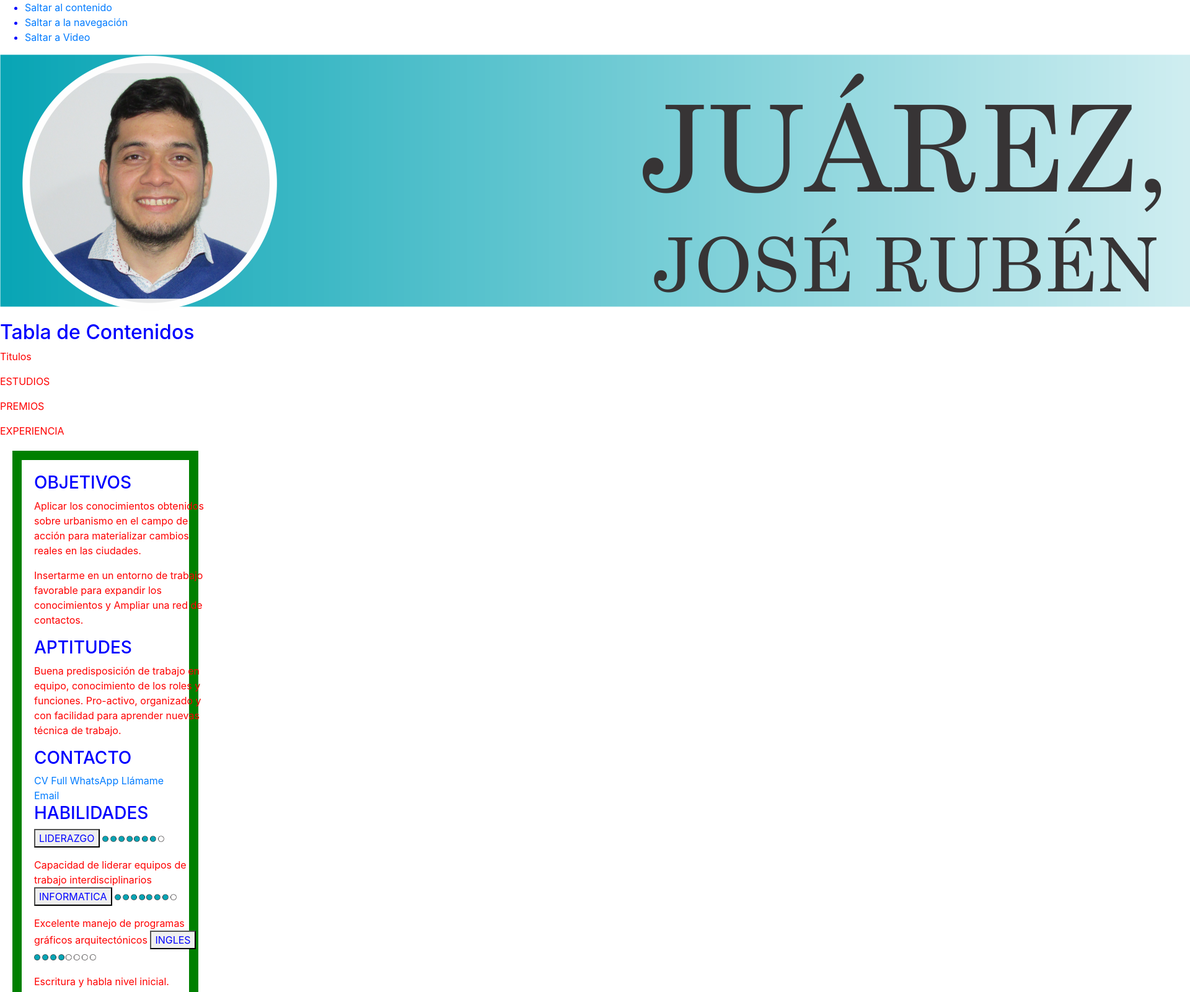
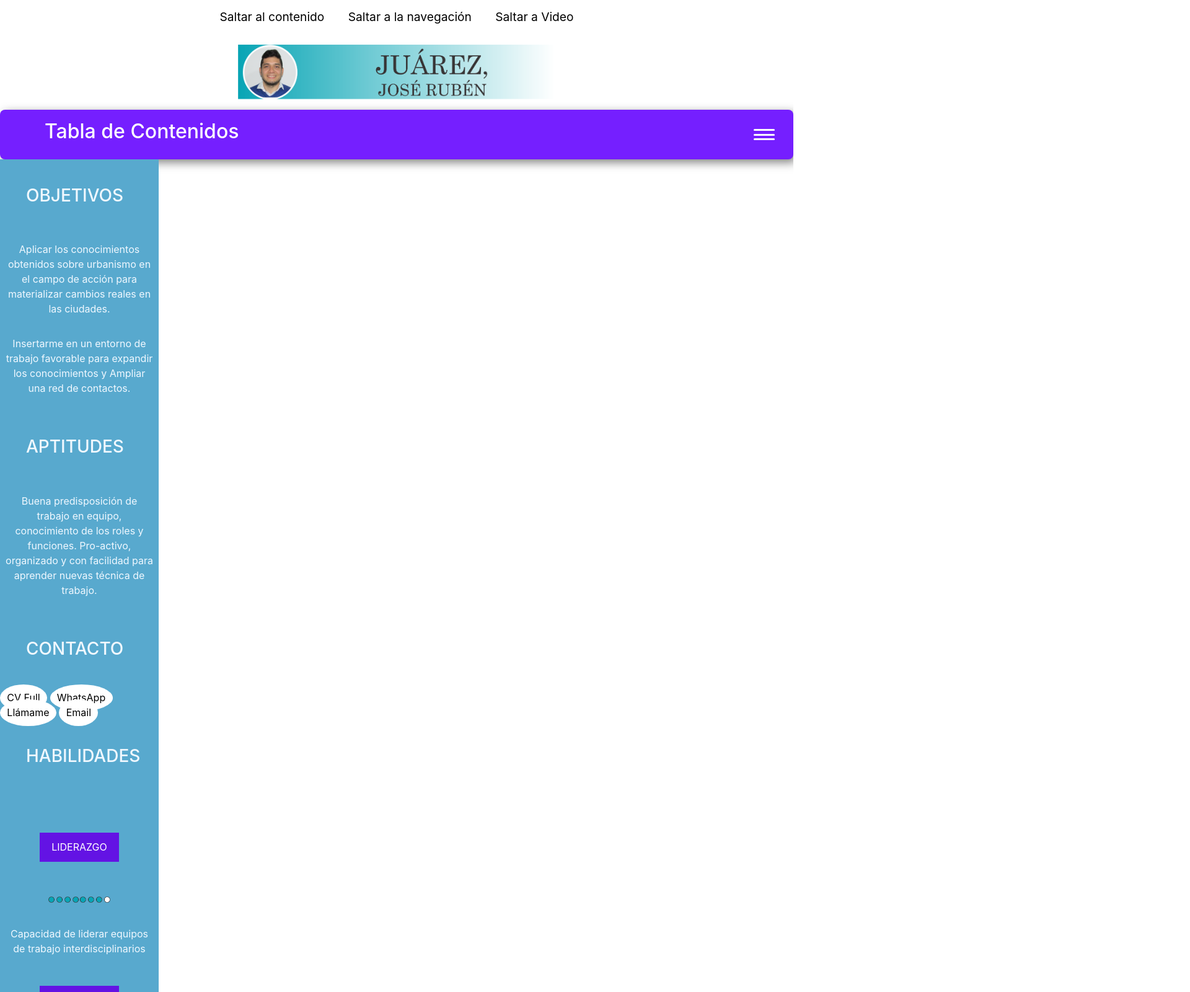
Before and after one commit to ArqJo/ARG-PROG-4.0, a plain HTML site: page trabajo final cv.HTML in a window 1280 px wide. Shown: the top 1600 px of the page at 62% size, 1920 px wide, since content can reach past the window. Drawn offline with nearby package versions, Linux system fonts and the light colour scheme; files whose address does not match are found by name.

Commit message:
Add files via upload

```diff
--- a/CSS/estilos.css
+++ b/CSS/estilos.css
@@ -1,51 +1,332 @@
-*{
-    color: blue;
+* {
+    margin: 0;
+    padding: 0;
+    border: 0;
 }
-p {
+
+header {
+
+    display: flex;
+    flex-direction: row;
+    flex-wrap: wrap;
+    justify-content: center;
+    text-align: center;
+
+
+  }
+  header figure {
+
+    width: 100%;
+  }
+
+  header figure img {
+    width: 40%;
+  }
+
+body {
+    background-color: rgb(255, 255, 255);
+    color: black;
+    text-align: center;
+}
+
+#demo {
     color: red;
-    width: 300px;
+    font-size: 1em;
+    font-family: Arial, Helvetica, sans-serif;
+    margin: 1em;
+}
+
+
+
+#boton_liderazgo {
+    padding: 3mm;
+    width: 10vw;
+    margin: 3em;
+    background-color: rgb(99, 19, 228);
+    color: white;
 
 }
-/**
-Esto es un comentario dentro de un documento de CSS
-*/
-h1 {
-    font-family: 'Roboto', sans-serif;
-    border: 1px solid black;
-    padding: 5px;
-    margin: 30px;
-    margin-top: 40px;
-    margin-bottom: 20px;
-    margin-left: 10px;
-    margin-right: 10px;
-    /*padding-top: 20px;
-    padding-bottom: 15px;
-    padding-left: 10px;
-    padding-right: 10px;*/
-    padding: 30px 15px 25px 20px;
-    font-weight: bold;
-    color: grey;
-}
-section{
-    width: 300px;
-    border: 15px solid green;
-    padding: 20px;
-    margin: 20px;
+
+#boton_informatica {
+    padding: 4mm;
+    width: 10vw;
+    margin: 3em;
+    background-color: rgb(99, 19, 228);
+    color: white;
 }
 
-#mi_parrafo {
-    color: cyan;
-    font-size: 23px;
-    border: 1px solid orange;
+#boton_ingles {
+    padding: 3mm;
+    width: 10vw;
+    margin: 3em;
+    background-color: rgb(99, 19, 228);
+    color: white;
+
 }
 
-.estaesmiclase {
-    font-weight: bold;
-    color: magenta;
+main {
+    background-color: rgb(130, 192, 221);
+    width: 79vw;
+
+
 }
-/*
-section h1{
-    font-size: 400px;
-}*/
-/*
-body{background-color: gray;}*/
+
+main p {
+    padding: 2em;
+    color: rgb(247, 0, 0);
+    text-align: center;
+}
+aside {
+    background-color: rgb(88, 169, 206);
+    width: 20%;
+    image-orientation: center;
+
+
+
+}
+
+aside a {
+    background-color: white;
+    color: black;
+    margin-top: 1em;
+    border-radius: 50%;
+    padding: 3mm;
+    margin-bottom: 10em;
+}
+aside h3{
+    padding: 1.5em;
+    color: aliceblue;
+}
+aside p{
+    padding: 0.5em;
+    color: aliceblue;
+}
+
+#contenedor_menu {
+    width: 100%;
+    height: 80px;
+    background-color: #751fff;
+    border-radius: 8px;
+    box-shadow: 5px 5px 15px rgba(0, 0, 0, 0.5);
+  }
+
+  #contenedor_hijo_menu {
+    display: flex;
+    justify-content: space-between;
+    align-items: center;
+    max-width: 1600px;
+    height: 100%;
+    margin: 0px auto;
+    padding: 0px 40px;
+
+}
+
+  nav a {
+    text-decoration: none;
+  }
+
+  #logo_menu {
+    display: flex;
+    align-items: center;
+    height: 100%;
+    text-align: center;
+}
+
+
+  .contenedor_paginas{
+    position:relative;
+    top: 100px;
+    left: 30px;
+    right: 30px;
+    display: block;
+    text-align: center;
+    padding: 0px;
+    height: 0px;
+    overflow: hidden;
+    color: white;
+    border-radius: 0px 0px 8px 8px;
+    background-color: #751fff;
+    transition: all 0.5s ease 0s;
+}
+
+
+  .pagina {
+    margin-left: 25px;
+    font-size: 16px;
+    color:aliceblue;
+    font-weight: 500;
+    letter-spacing: 4px;
+    font-family: "Khand", sans-serif;
+
+  }
+
+
+  /*----------  MENU TRNSICIONES ----------*/
+  .contenedor_paginas p:hover {
+    color: white;
+    transform: scale(1.1, 1.1);
+  }
+  /*----- ICONO MENU DESPLEGABLE -----*/
+  .icono_menu_desplegable {
+    position:relative;
+    padding: 1.5em;
+}
+
+ .desplegable_linea {
+    position: absolute;
+    width: 34px;
+    height: 3px;
+    border-radius: 5px;
+    background-color: white;
+}
+
+ .desplegable_linea_uno {
+    top: 15px;
+}
+
+.desplegable_linea_dos {
+    top: 23px;
+}
+
+.desplegable_linea_tres {
+    bottom: 15px;
+}
+
+.desplegar_menu{
+   padding: 30px;
+   height: 10em;
+}
+  #lateral {
+    display: flex;
+    flex-direction: row;
+    flex-wrap: wrap;
+    text-align: center;
+
+}
+
+
+footer {
+    height: 6vh;
+    background-color:antiquewhite;
+
+}
+footer p{
+    text-align: center;
+
+}
+section {
+
+    display: flex;
+    flex-direction: row;
+    flex-wrap: wrap;
+
+}
+
+#img {
+    margin: 1em;
+    display: none;
+}
+
+h1 {
+    color: rgb(81, 178, 190);
+    padding: 1em;
+
+}
+
+h2 {
+    font-size: 2em;
+    color:white;
+    padding: 1em;
+
+}
+
+h3 {
+    padding: 1em;
+    color: black;
+
+}
+
+p {
+    padding: 1em;
+    color: black;
+    text-align: center;
+}
+
+#principal p{
+  text-align: center;
+  font-size: 1.2em;
+  color: black;
+  font-style: italic;
+}
+
+#principal h2 {
+    font-style: oblique;
+    font-size: 2em;
+    padding: 0.5em;
+
+}
+
+#principal h3 {
+    font-size: 1em;
+    padding: 0.5em;
+
+
+}
+header nav {
+    display: inline-block;
+    text-align: justify;
+
+
+
+}
+
+#toc_container {
+    position: relative;
+    margin-bottom: 1.25rem;
+    padding: 1.25rem 0.9375rem;
+    background: #fff;
+    border: 1px solid #d1d1d1;
+    border-radius: 4px;
+}
+
+.salto {
+    display: flex;
+    flex-direction: row;
+    flex-wrap: wrap;
+    justify-content: space-around;
+    background-color: white;
+    padding: 1vh;
+
+
+}
+
+.salto li {
+    display: inline-block;
+
+
+}
+
+.salto ul {
+    display: flex;
+    flex-direction: row;
+    justify-content: center;
+    height: 5vh;
+    align-items: center;
+    list-style: none;
+
+}
+
+.salto a {
+    text-decoration: none;
+    padding: 1em;
+    font-size: 1.2em;
+    color: black;
+}
+
+.salto a:hover,
+.salto a:focus {
+
+    background-color: black;
+    color: aliceblue;
+
+}
```
